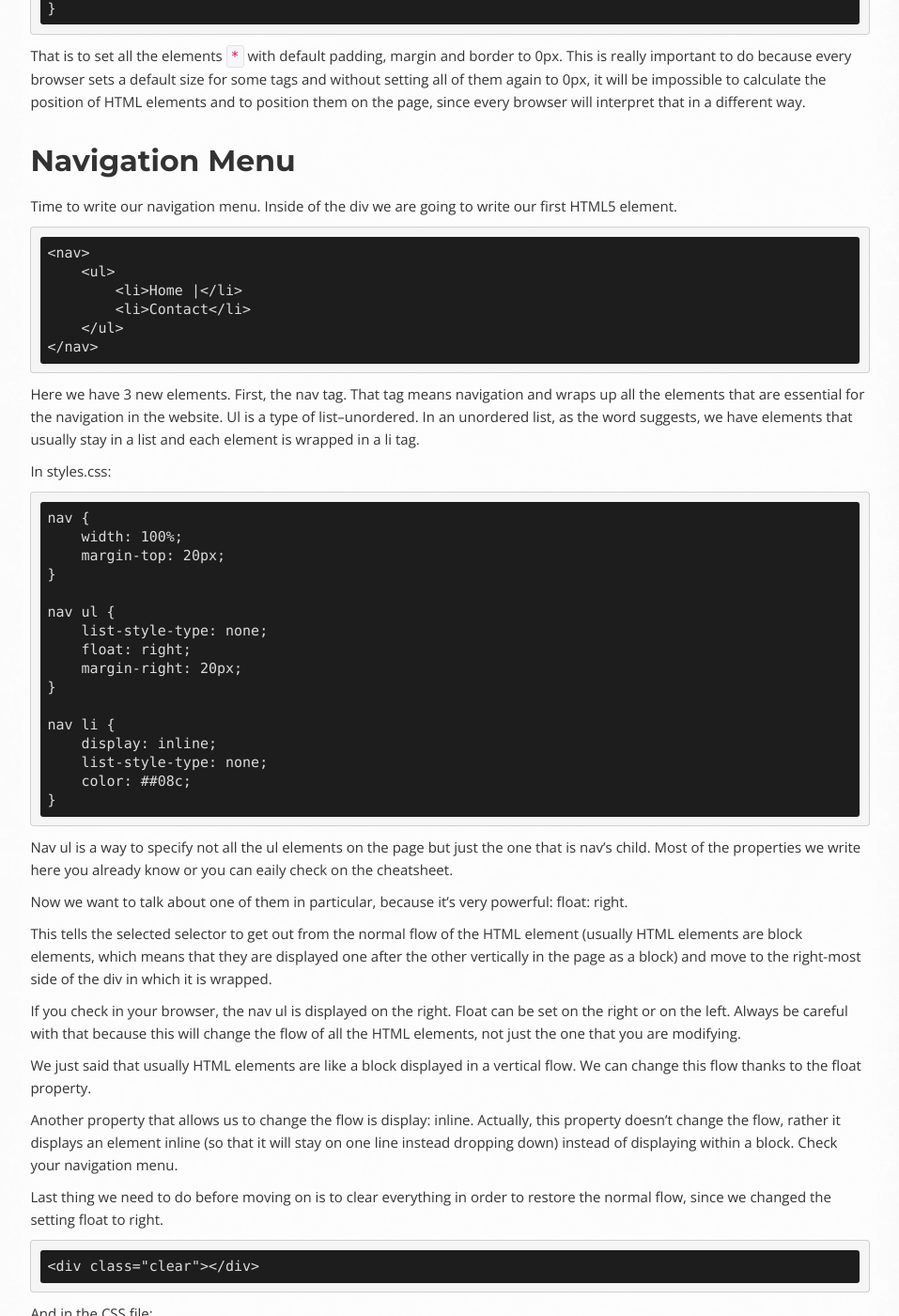
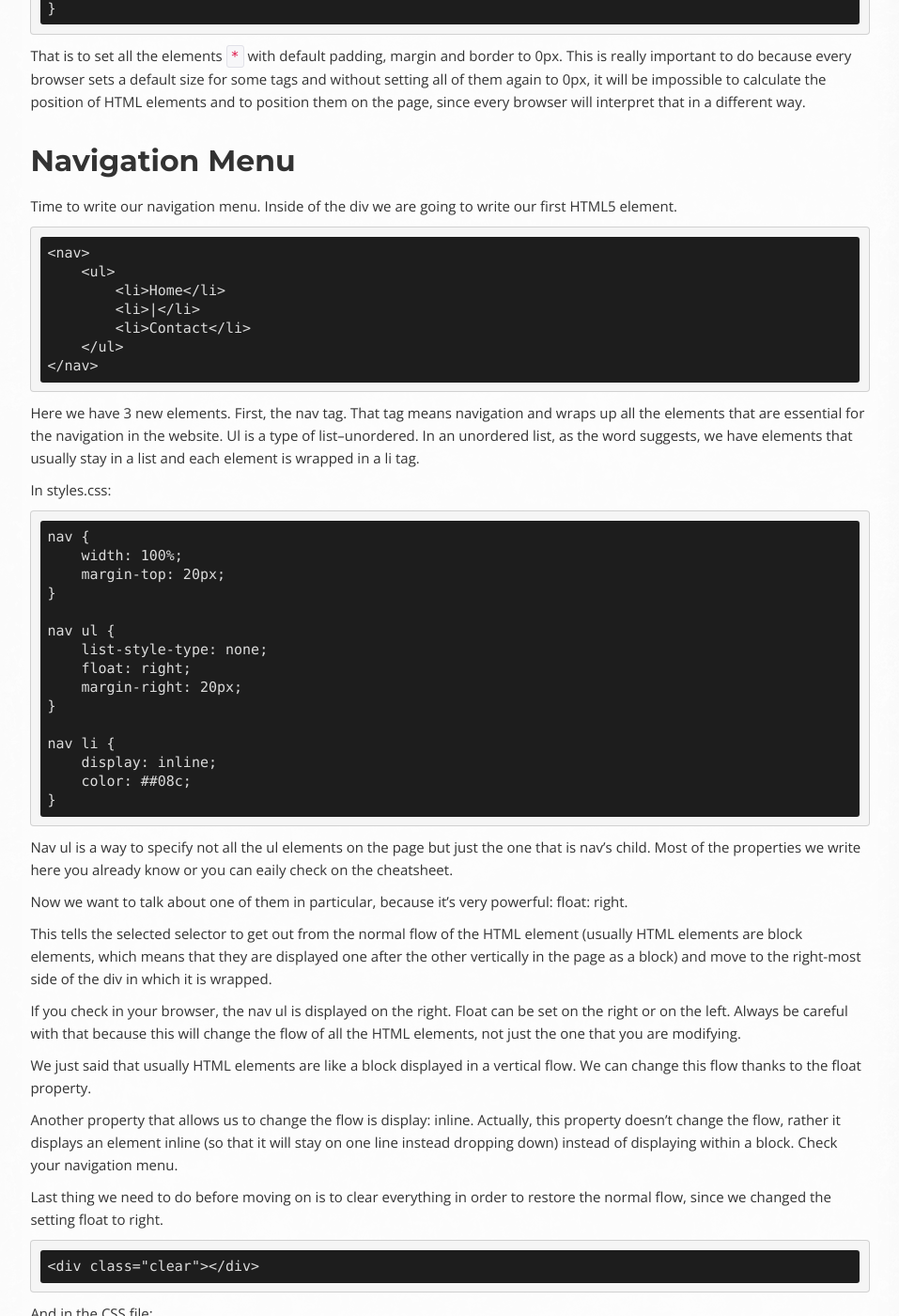
Before and after one commit to OpenTechSchool/html-css-beginners, a Jekyll site: the page built from core/portfolio.md, in a window 1280 px wide and 1400 px high, scrolled down 1280 px. Shown: the whole window at 94% size, without its empty margins (314-1271 px from the left). Built offline with Jekyll 4.4.1, drawn with Linux system fonts in a browser that asks for light colours; Markdown is read by kramdown in place of the engine named in the settings.

Commit message:
Remove redundant property

```diff
--- a/core/portfolio.md
+++ b/core/portfolio.md
@@ -73,7 +73,8 @@ Inside of the div we are going to write our first HTML5 element.
 
     <nav>
         <ul>
-            <li>Home |</li>
+            <li>Home</li>
+            <li>|</li>
             <li>Contact</li>
         </ul>
     </nav>
@@ -98,7 +99,6 @@ In styles.css:
 
     nav li {
         display: inline;
-        list-style-type: none;
         color: ##08c;
     }
 
```
